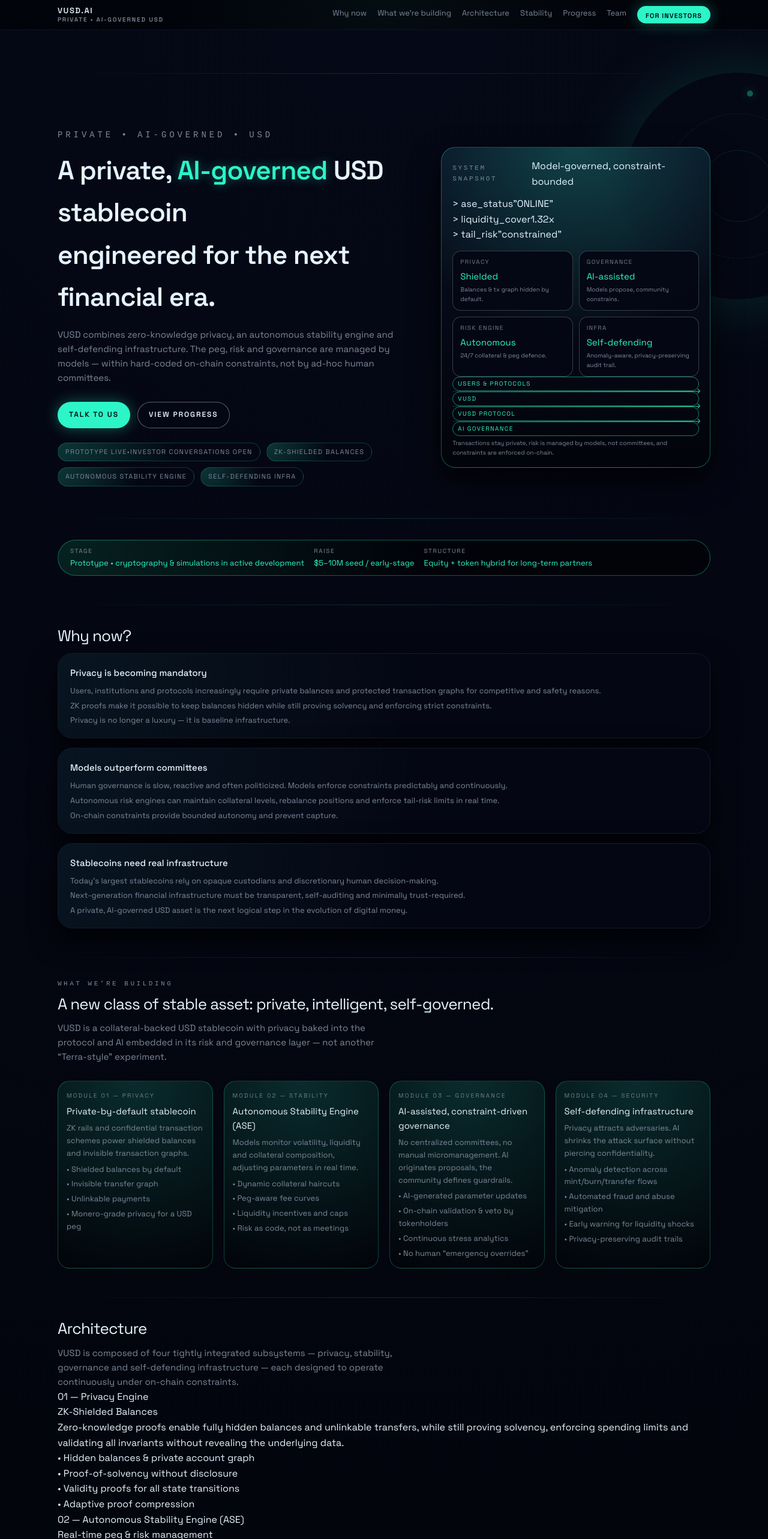
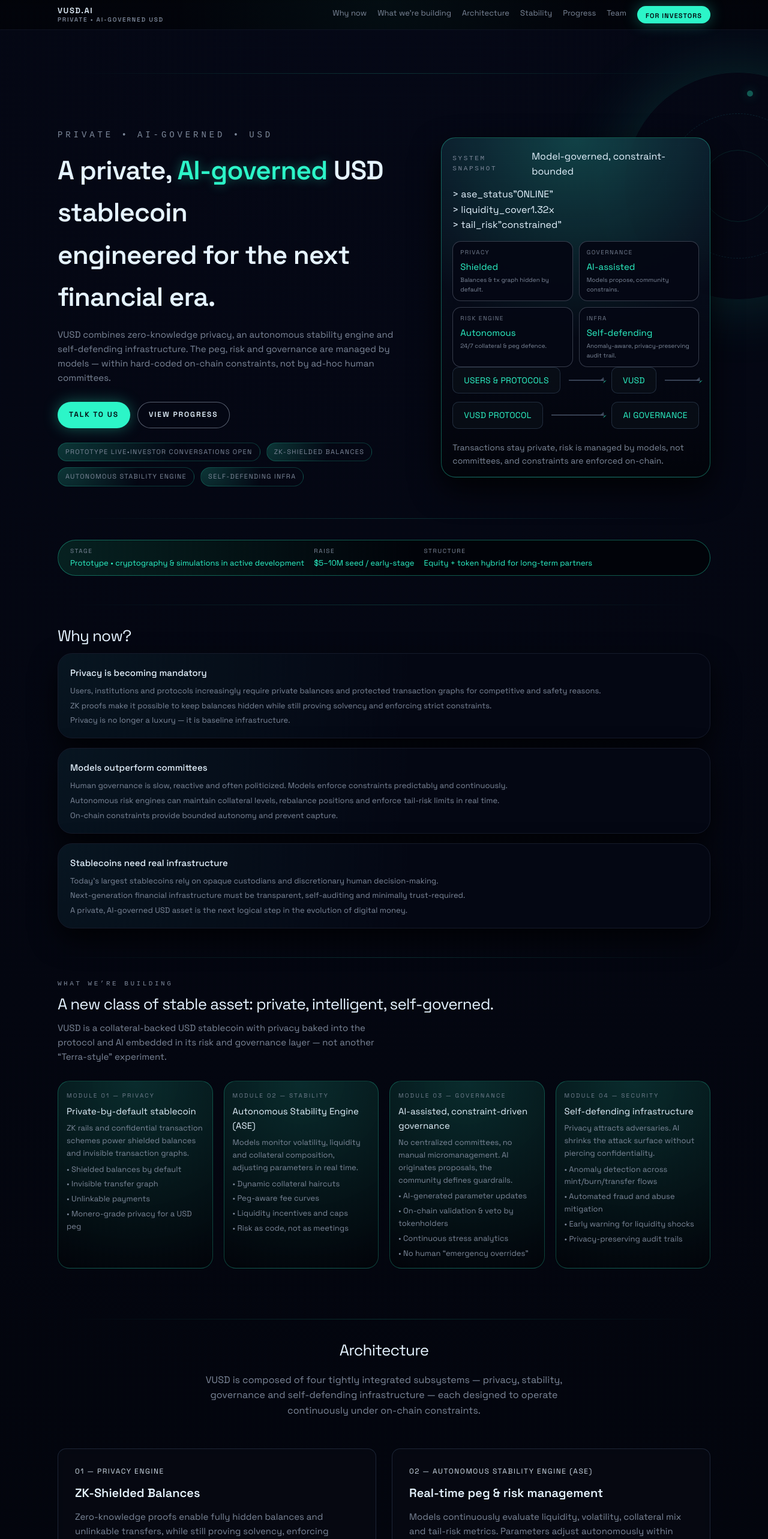
Before and after one commit to Gatsby01k/vusd-site, a Next.js app: page / in a window 1280 px wide. Shown: the top 2566 px of the page at 60% size. Built offline with nearby package versions, Linux system fonts and the light colour scheme.

Commit message:
Update globals.css

```diff
--- a/app/globals.css
+++ b/app/globals.css
@@ -882,96 +882,158 @@ section::before {
   margin-top: 4px;
 }
 
-/* ARCHITECTURE */
+/* =========================================================
+   ARCHITECTURE SECTION
+   ========================================================= */
 
-.arch-layout {
-  margin-top: 28px;
+#architecture {
+  margin-top: 120px;
+  margin-bottom: 120px;
+}
+
+/* Заголовки */
+#architecture .section-title {
+  text-align: center;
+  max-width: 780px;
+  margin: 0 auto 20px;
+}
+
+#architecture .section-sub {
+  text-align: center;
+  max-width: 680px;
+  margin: 0 auto 50px;
+  font-size: 16px;
+  color: var(--muted);
+  line-height: 1.6;
+}
+
+/* GRID */
+.arch-grid {
   display: grid;
-  grid-template-columns: minmax(0, 1.2fr) minmax(0, 1fr);
-  gap: 24px;
+  grid-template-columns: repeat(2, 1fr);
+  gap: 26px;
+  margin-top: 40px;
 }
 
 @media (max-width: 900px) {
-  .arch-layout {
-    grid-template-columns: minmax(0, 1fr);
+  .arch-grid {
+    grid-template-columns: 1fr;
   }
 }
 
-.arch-diagram {
-  border-radius: var(--radius-card);
-  border: 1px solid rgba(44, 245, 200, 0.4);
-  background:
-    radial-gradient(circle at top, rgba(44, 245, 200, 0.18), transparent 55%),
-    linear-gradient(180deg, rgba(5, 10, 25, 0.96), rgba(2, 4, 10, 0.98));
-  padding: 18px 18px 16px;
-  position: relative;
-  overflow: hidden;
+/* CARD */
+.arch-card {
+  background: rgba(8, 12, 20, 0.65);
+  border: 1px solid rgba(40, 55, 75, 0.65);
+  padding: 28px;
+  border-radius: 14px;
+  backdrop-filter: blur(10px);
+  transition: 0.3s ease;
 }
 
-.arch-lattice {
-  position: absolute;
-  inset: -40px;
-  background-image: linear-gradient(
-      90deg,
-      rgba(44, 245, 200, 0.11) 1px,
-      transparent 1px
-    ),
-    linear-gradient(
-      0deg,
-      rgba(44, 245, 200, 0.11) 1px,
-      transparent 1px
-    );
-  background-size: 26px 26px;
-  opacity: 0.35;
-  mix-blend-mode: soft-light;
-  pointer-events: none;
+.arch-card:hover {
+  background: rgba(12, 16, 25, 0.8);
+  border-color: rgba(50, 70, 95, 0.85);
+  transform: translateY(-2px);
 }
 
-.arch-layer {
-  margin-bottom: 14px;
-  padding-bottom: 10px;
-  border-bottom: 1px dashed rgba(124, 135, 153, 0.4);
+/* CARD LABEL */
+.arch-label {
+  font-size: 12px;
+  letter-spacing: 0.13em;
+  text-transform: uppercase;
+  color: var(--accent);
+  opacity: 0.9;
+  margin-bottom: 10px;
 }
 
-.arch-layer:last-child {
-  border-bottom: none;
-  padding-bottom: 0;
-  margin-bottom: 0;
+/* CARD TITLE */
+.arch-title {
+  font-size: 20px;
+  font-weight: 600;
+  margin-bottom: 12px;
+  color: var(--text);
 }
 
-.arch-layer-label {
-  font-size: 11px;
-  text-transform: uppercase;
-  letter-spacing: 0.18em;
-  color: rgba(124, 135, 153, 0.95);
-  margin-bottom: 4px;
+/* TEXT */
+.arch-text {
+  font-size: 15px;
+  color: var(--muted);
+  line-height: 1.6;
+  margin-bottom: 18px;
 }
 
-.arch-layer-title {
-  font-size: 14px;
-  font-weight: 500;
-  margin-bottom: 4px;
+/* LIST */
+.arch-list {
+  margin: 0;
+  padding: 0;
+  list-style: none;
 }
 
-.arch-layer-desc {
-  font-size: 13px;
-  color: var(--muted);
+.arch-list li {
+  margin: 4px 0;
+  font-size: 15px;
+  color: var(--text);
+  opacity: 0.92;
 }
 
-.arch-bullets {
-  font-size: 13px;
-  color: var(--muted);
-  display: grid;
-  gap: 12px;
-  margin-top: 8px;
+/* =========================================================
+   DIAGRAM
+   ========================================================= */
+
+.arch-diagram {
+  margin-top: 60px;
+  padding-top: 30px;
+  border-top: 1px solid rgba(35, 45, 60, 0.5);
+  text-align: center;
 }
 
-.arch-bullet-title {
-  font-size: 13px;
-  font-weight: 500;
-  margin-bottom: 3px;
-  color: var(--text);
+.diagram-row {
+  display: flex;
+  justify-content: center;
+  align-items: center;
+  gap: 14px;
+  flex-wrap: wrap;
 }
+
+.diagram-chip {
+  padding: 10px 18px;
+  background: rgba(10, 16, 25, 0.7);
+  border: 1px solid rgba(45, 60, 80, 0.7);
+  border-radius: 10px;
+  font-size: 14px;
+  letter-spacing: 0.02em;
+}
+
+.diagram-arrow {
+  width: 22px;
+  height: 2px;
+  background: rgba(90, 105, 130, 0.6);
+  position: relative;
+}
+
+.diagram-arrow::after {
+  content: "";
+  position: absolute;
+  right: -4px;
+  top: -3px;
+  width: 0;
+  height: 0;
+  border-left: 6px solid rgba(90, 105, 130, 0.6);
+  border-top: 4px solid transparent;
+  border-bottom: 4px solid transparent;
+}
+
+.diagram-note {
+  margin-top: 20px;
+  font-size: 14px;
+  max-width: 700px;
+  color: var(--muted);
+  line-height: 1.6;
+  margin-left: auto;
+  margin-right: auto;
+}
+
 
 /* STABILITY */
 
```
